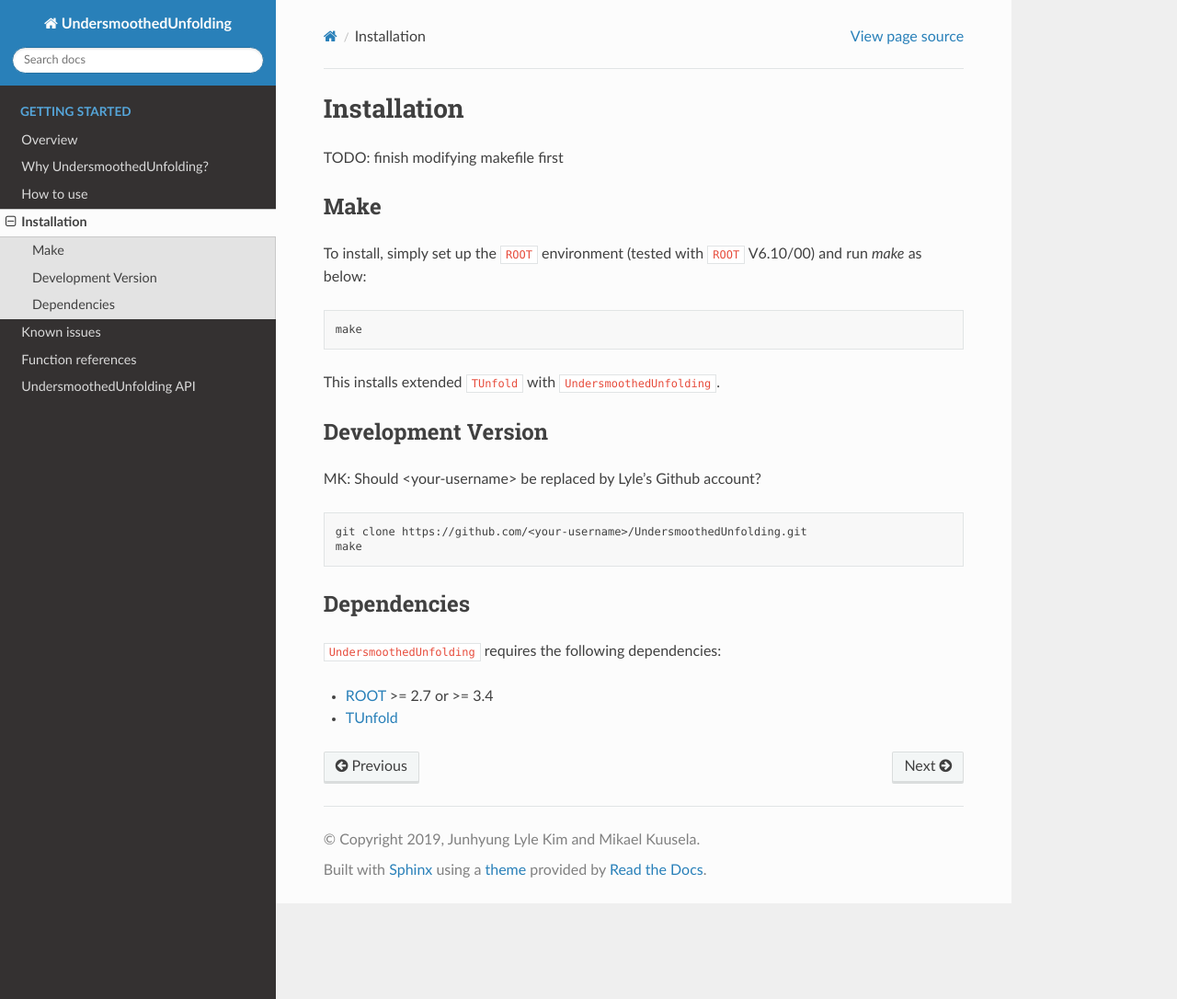
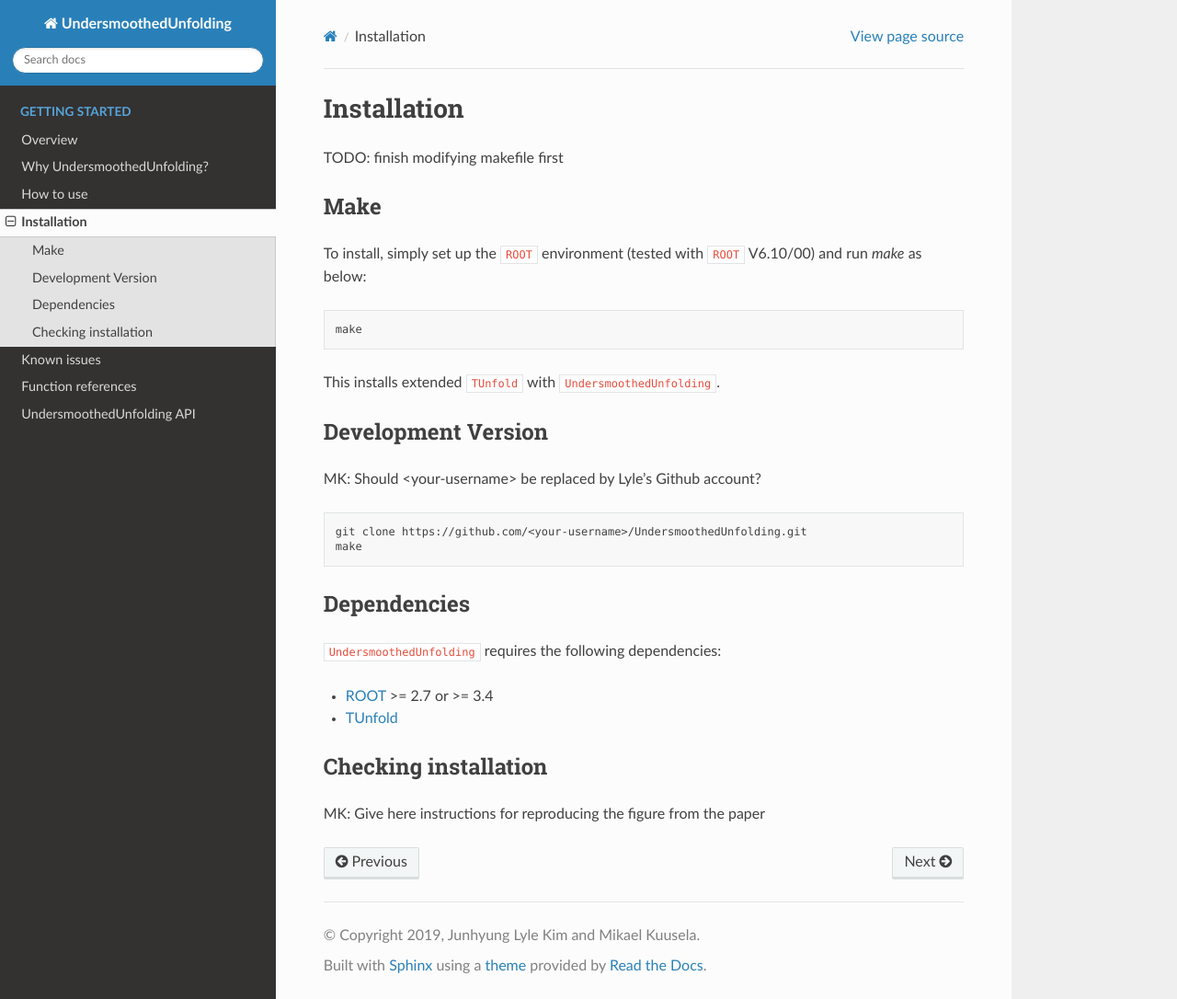
Before and after one commit to jlylekim/UndersmoothedUnfolding, a Sphinx documentation site: the page built from docs/source/installation.rst, in a window 1280 px wide and 1086 px high. Shown: the whole window at 92% size. Built offline with Sphinx 7.4.7 and the Read the Docs theme 2.0.0, drawn with Linux system fonts in a browser that asks for light colours.

Commit message:
Update installation.rst

```diff
--- a/docs/source/installation.rst
+++ b/docs/source/installation.rst
@@ -35,3 +35,9 @@
 
 - `ROOT <https://root.cern.ch/>`_ >= 2.7 or >= 3.4
 - `TUnfold <http://www.desy.de/~sschmitt/tunfold.html/>`_
+
+------------
+Checking installation
+------------
+
+MK: Give here instructions for reproducing the figure from the paper
```
